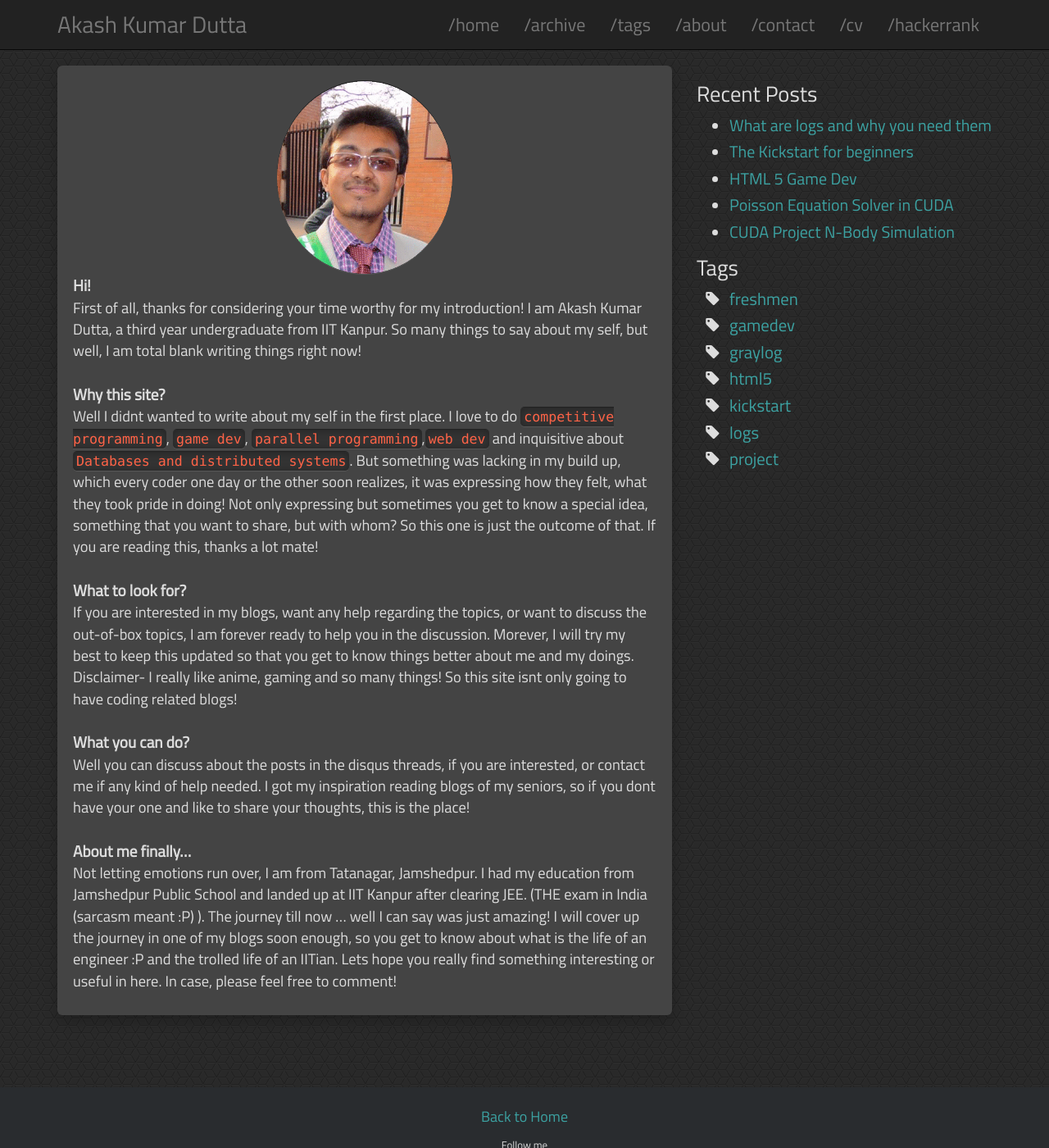
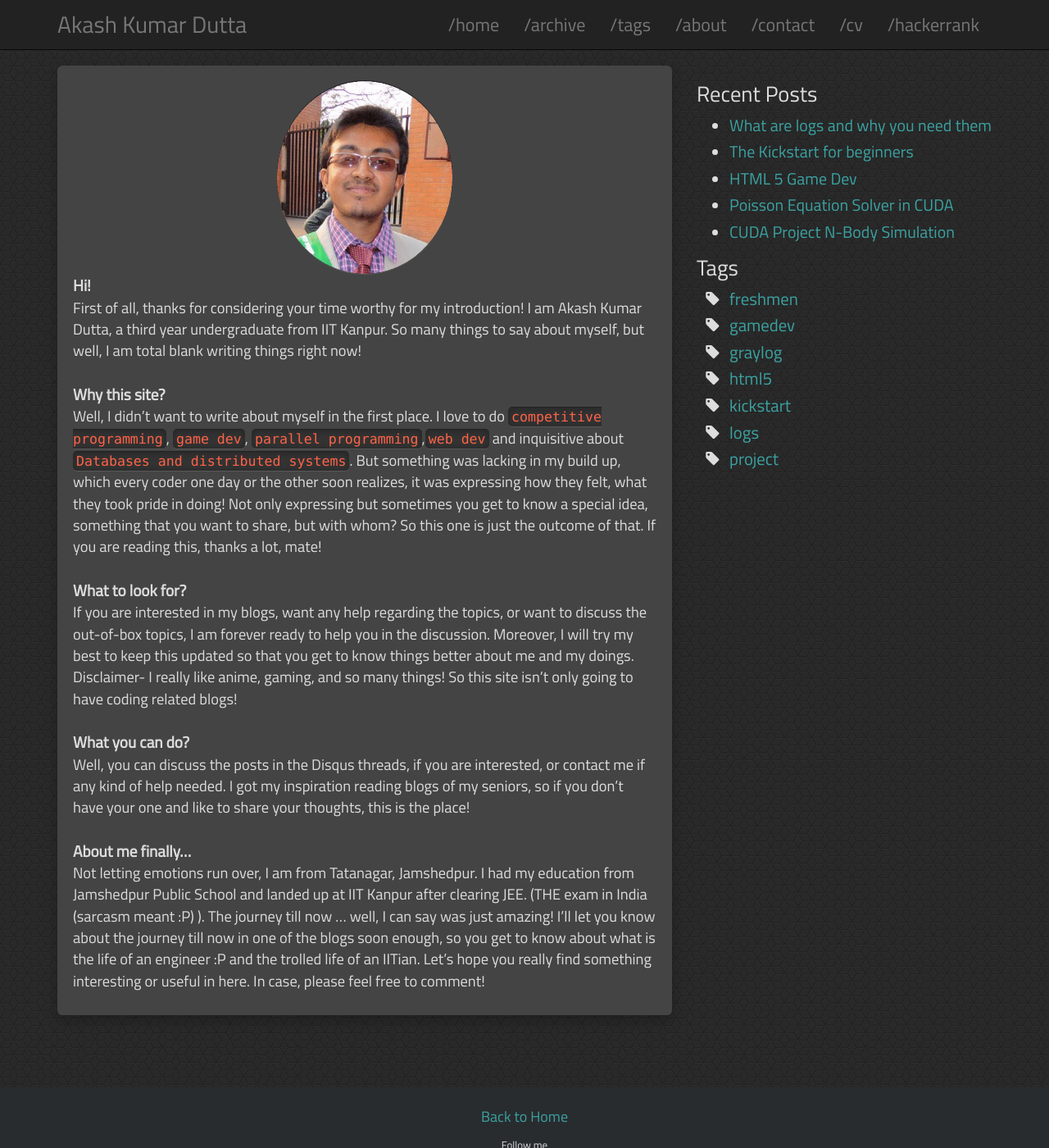
Before and after one commit to AkashKrDutta/AkashKrDutta-dark.github.io, a Jekyll site: the page built from about.md, in a window 1280 px wide and 1400 px high. Shown: the whole window at 82% size. Built offline with Jekyll 4.4.1, drawn with Linux system fonts in a browser that asks for light colours.

Commit message:
grammatical errors remove

```diff
--- a/about.md
+++ b/about.md
@@ -9,13 +9,13 @@ title: About
 </div>
 
 **Hi!**
-First of all, thanks for considering your time worthy for my introduction! I am Akash Kumar Dutta, a third year undergraduate from IIT Kanpur. So many things to say about my self, but well, I am total blank writing things right now!<br>
+First of all, thanks for considering your time worthy for my introduction! I am Akash Kumar Dutta, a third year undergraduate from IIT Kanpur. So many things to say about myself, but well, I am total blank writing things right now!<br>
 **Why this site?**
-Well I didnt wanted to write about my self in the first place. I love to do <code>competitive programming</code>, <code>game dev</code>, <code>parallel programming</code>,<code>web dev</code> and inquisitive about <code>Databases and distributed systems</code>. But something was lacking in my build up, which every coder one day or the other soon realizes, it was expressing how they felt, what they took pride in doing! Not only expressing but sometimes you get to know a special idea, something that you want to share, but with whom? So this one is just the outcome of that. If you are reading this, thanks a lot mate!<br>
+Well, I didn't want to write about myself in the first place. I love to do <code>competitive programming</code>, <code>game dev</code>, <code>parallel programming</code>,<code>web dev</code> and inquisitive about <code>Databases and distributed systems</code>. But something was lacking in my build up, which every coder one day or the other soon realizes, it was expressing how they felt, what they took pride in doing! Not only expressing but sometimes you get to know a special idea, something that you want to share, but with whom? So this one is just the outcome of that. If you are reading this, thanks a lot, mate!<br>
 **What to look for?**
-If you are interested in my blogs, want any help regarding the topics, or want to discuss the out-of-box topics, I am forever ready to help you in the discussion. Morever, I will try my best to keep this updated so that you get to know things better about me and my doings.
-Disclaimer- I really like anime, gaming and so many things! So this site isnt only going to have coding related blogs!<br>
+If you are interested in my blogs, want any help regarding the topics, or want to discuss the out-of-box topics, I am forever ready to help you in the discussion. Moreover, I will try my best to keep this updated so that you get to know things better about me and my doings.
+Disclaimer- I really like anime, gaming, and so many things! So this site isn't only going to have coding related blogs!<br>
 **What you can do?**
-Well you can discuss about the posts in the disqus threads, if you are interested, or contact me if any kind of help needed. I got my inspiration reading blogs of my seniors, so if you dont have your one and like to share your thoughts, this is the place!<br>
+Well, you can discuss the posts in the Disqus threads, if you are interested, or contact me if any kind of help needed. I got my inspiration reading blogs of my seniors, so if you don't have your one and like to share your thoughts, this is the place!<br>
 **About me finally...**
-Not letting emotions run over, I am from Tatanagar, Jamshedpur. I had my education from Jamshedpur Public School and landed up at IIT Kanpur after clearing JEE. (THE exam in India (sarcasm meant :P) ). The journey till now ... well I can say was just amazing! I will cover up the journey in one of my blogs soon enough, so you get to know about what is the life of an engineer :P and the trolled life of an IITian. Lets hope you really find something interesting or useful in here. In case, please feel free to comment!
+Not letting emotions run over, I am from Tatanagar, Jamshedpur. I had my education from Jamshedpur Public School and landed up at IIT Kanpur after clearing JEE. (THE exam in India (sarcasm meant :P) ). The journey till now ... well, I can say was just amazing! I'll let you know about the journey till now in one of the blogs soon enough, so you get to know about what is the life of an engineer :P and the trolled life of an IITian. Let's hope you really find something interesting or useful in here. In case, please feel free to comment!
```
